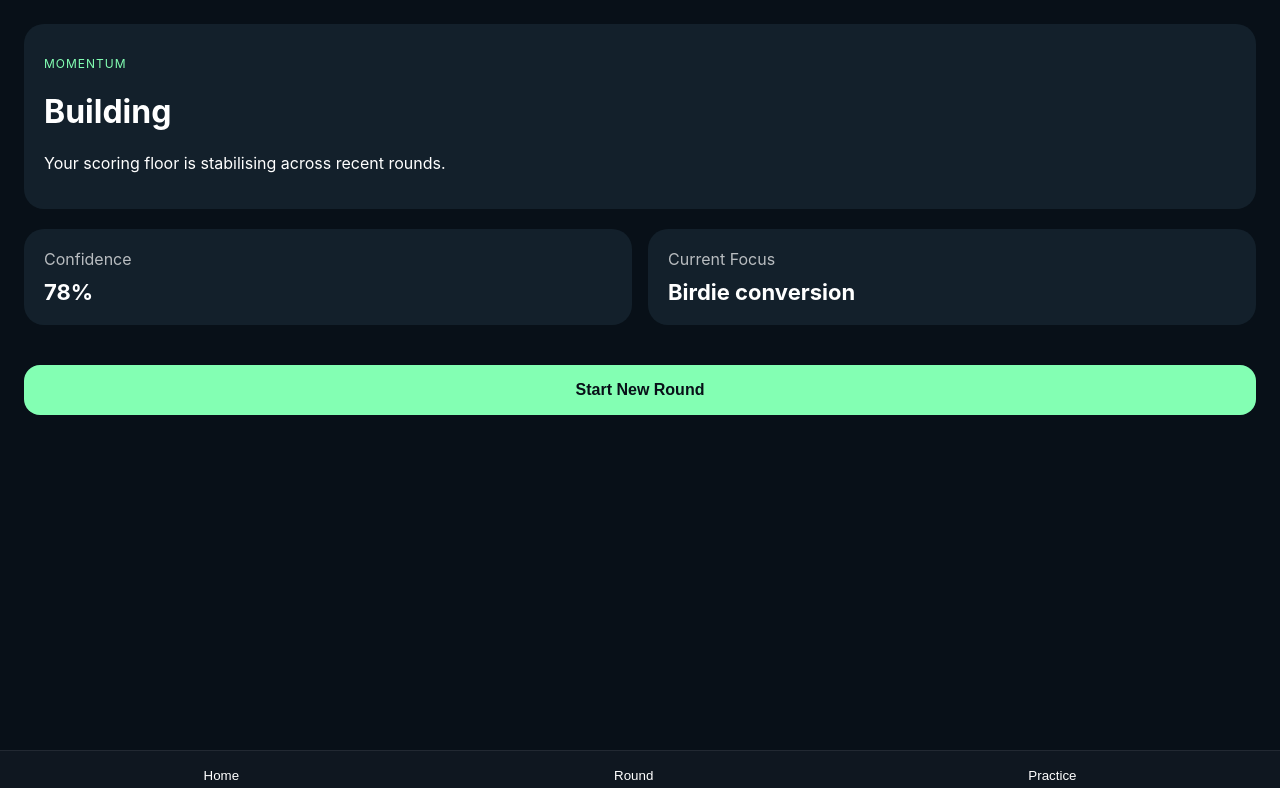
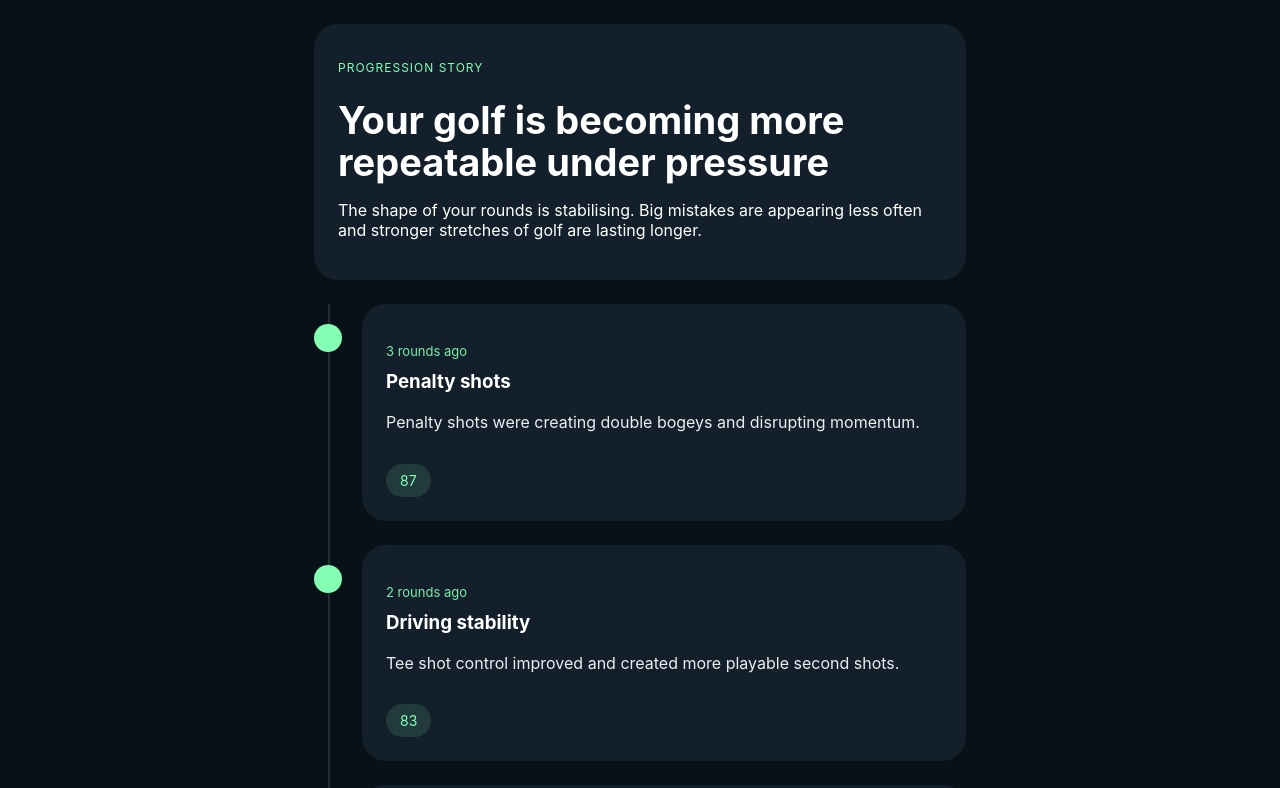
Before and after one commit to 1Kevin-Curtis/Lop-MVP, a React (Vite) app: page / in a window 1280 px wide. Shown: the top 788 px of the page. Built offline with nearby package versions, Linux system fonts and the light colour scheme.

Commit message:
Add files via upload

```diff
--- a/index.html
+++ b/index.html
@@ -1,6 +1,6 @@
 
 <!DOCTYPE html>
-<html lang="en">
+<html>
   <head>
     <meta charset="UTF-8" />
     <meta name="viewport" content="width=device-width, initial-scale=1.0" />
--- a/package.json
+++ b/package.json
@@ -1,8 +1,8 @@
 
 {
-  "name": "loop-mvp",
+  "name": "loop-dynamic-timeline",
   "private": true,
-  "version": "1.0.0",
+  "version": "1.4.0",
   "type": "module",
   "scripts": {
     "dev": "vite",
--- a/src/App.jsx
+++ b/src/App.jsx
@@ -1,68 +1,29 @@
 
-import { useState } from "react";
 import HomeScreen from "./screens/HomeScreen";
-import CourseSetupScreen from "./screens/CourseSetupScreen";
-import CaptureRoundScreen from "./screens/CaptureRoundScreen";
-import RoundCompleteScreen from "./screens/RoundCompleteScreen";
-import PracticeScreen from "./screens/PracticeScreen";
-import BottomNav from "./components/BottomNav";
 
 export default function App() {
-  const [screen, setScreen] = useState("home");
+  const rounds = [
+    {
+      score: 87,
+      focus: "Penalty shots",
+      summary: "Penalty shots were creating double bogeys and disrupting momentum."
+    },
+    {
+      score: 83,
+      focus: "Driving stability",
+      summary: "Tee shot control improved and created more playable second shots."
+    },
+    {
+      score: 81,
+      focus: "Approach distance control",
+      summary: "Approach play became the main separator between good holes and scoring holes."
+    },
+    {
+      score: 79,
+      focus: "Birdie conversion",
+      summary: "You are now creating enough chances to score lower more consistently."
+    }
+  ];
 
-  const [roundData, setRoundData] = useState({
-    course: "Sunningdale",
-    tees: "White",
-    holes: [],
-    scoreHistory: [84, 82, 81, 79]
-  });
-
-  const startRound = (course, tees) => {
-    setRoundData(prev => ({
-      ...prev,
-      course,
-      tees,
-      holes: []
-    }));
-
-    setScreen("capture");
-  };
-
-  const completeRound = (holes) => {
-    const totalScore = holes.reduce((sum, h) => sum + h.score, 0);
-
-    setRoundData(prev => ({
-      ...prev,
-      holes,
-      scoreHistory: [...prev.scoreHistory, totalScore]
-    }));
-
-    setScreen("complete");
-  };
-
-  return (
-    <div className="app-shell">
-      {screen === "home" && (
-        <HomeScreen roundData={roundData} onStart={() => setScreen("setup")} />
-      )}
-
-      {screen === "setup" && (
-        <CourseSetupScreen onStart={startRound} />
-      )}
-
-      {screen === "capture" && (
-        <CaptureRoundScreen onComplete={completeRound} />
-      )}
-
-      {screen === "complete" && (
-        <RoundCompleteScreen roundData={roundData} />
-      )}
-
-      {screen === "practice" && (
-        <PracticeScreen />
-      )}
-
-      <BottomNav onNavigate={setScreen} />
-    </div>
-  );
+  return <HomeScreen rounds={rounds} />;
 }
--- /dev/null
+++ b/src/features/interpretation/progressionNarratives.js
@@ -0,0 +1,10 @@
+
+export function buildProgressionNarrative(rounds) {
+  const latest = rounds[rounds.length - 1];
+
+  return {
+    title: "Your golf is becoming more repeatable under pressure",
+    text:
+      "The shape of your rounds is stabilising. Big mistakes are appearing less often and stronger stretches of golf are lasting longer."
+  };
+}
--- /dev/null
+++ b/src/features/timeline/timelineEngine.js
@@ -0,0 +1,21 @@
+
+export function buildTimeline(rounds) {
+  return rounds.map((round, index) => {
+    let label;
+
+    if (index === rounds.length - 1) {
+      label = "Now";
+    } else if (index === rounds.length - 2) {
+      label = "Recently";
+    } else {
+      label = `${rounds.length - index - 1} rounds ago`;
+    }
+
+    return {
+      label,
+      score: round.score,
+      focus: round.focus,
+      summary: round.summary
+    };
+  });
+}
--- a/src/screens/HomeScreen.jsx
+++ b/src/screens/HomeScreen.jsx
@@ -1,32 +1,53 @@
 
-import { buildProgressionStory } from "../features/progress/progressionEngine";
+import { buildTimeline } from "../features/timeline/timelineEngine";
+import { buildProgressionNarrative } from "../features/interpretation/progressionNarratives";
 
-export default function HomeScreen({ roundData, onStart }) {
-  const story = buildProgressionStory(roundData.scoreHistory);
+export default function HomeScreen({ rounds }) {
+  const timeline = buildTimeline(rounds);
+
+  const narrative = buildProgressionNarrative(rounds);
 
   return (
     <div className="screen">
       <div className="hero-card">
-        <p className="eyebrow">Momentum</p>
-        <h1>{story.momentum}</h1>
-        <p>{story.summary}</p>
+        <p className="eyebrow">Progression Story</p>
+
+        <h1>{narrative.title}</h1>
+
+        <p>{narrative.text}</p>
       </div>
 
-      <div className="metric-grid">
-        <div className="metric-card">
-          <span>Confidence</span>
-          <strong>{story.confidence}%</strong>
-        </div>
+      <div className="timeline-wrapper">
+        {timeline.map((item, index) => (
+          <div className="timeline-item" key={index}>
+            <div className="timeline-marker" />
 
-        <div className="metric-card">
-          <span>Current Focus</span>
-          <strong>{story.focus}</strong>
-        </div>
+            <div className="timeline-content">
+              <p className="timeline-label">{item.label}</p>
+
+              <h3>{item.focus}</h3>
+
+              <p>{item.summary}</p>
+
+              <span className="score-pill">
+                {item.score}
+              </span>
+            </div>
+          </div>
+        ))}
       </div>
 
-      <button className="primary-button" onClick={onStart}>
-        Start New Round
-      </button>
+      <div className="focus-card">
+        <p className="eyebrow">Emerging Next Challenge</p>
+
+        <h2>
+          Turn strong approach play into lower scoring rounds
+        </h2>
+
+        <p>
+          The next scoring leap is likely to come from converting more opportunities inside realistic birdie range.
+        </p>
+      </div>
     </div>
   );
 }
--- a/src/styles/global.css
+++ b/src/styles/global.css
@@ -12,35 +12,28 @@ body {
 
 .screen {
   padding: 24px;
-  padding-bottom: 100px;
+  padding-bottom: 80px;
+  max-width: 700px;
+  margin: 0 auto;
 }
 
 .hero-card,
-.card,
-.metric-card,
-.insight-card,
-.next-round-card {
+.focus-card,
+.timeline-content {
   background: #13202b;
-  border-radius: 20px;
-  padding: 20px;
-  margin-bottom: 20px;
+  border-radius: 24px;
+  padding: 24px;
 }
 
-.metric-grid {
-  display: grid;
-  grid-template-columns: 1fr 1fr;
-  gap: 16px;
-  margin-bottom: 20px;
+.hero-card,
+.focus-card {
+  margin-bottom: 24px;
 }
 
-.metric-card span {
-  display: block;
-  opacity: 0.7;
-  margin-bottom: 10px;
-}
-
-.metric-card strong {
-  font-size: 22px;
+.hero-card h1 {
+  font-size: 38px;
+  line-height: 1.1;
+  margin-bottom: 16px;
 }
 
 .eyebrow {
@@ -48,83 +41,73 @@ body {
   text-transform: uppercase;
   font-size: 12px;
   letter-spacing: 1px;
+  margin-bottom: 12px;
 }
 
-.primary-button {
-  width: 100%;
-  padding: 16px;
-  border: none;
-  border-radius: 16px;
-  background: #83ffb3;
-  color: #081018;
-  font-size: 16px;
-  font-weight: 700;
+.timeline-wrapper {
+  position: relative;
+  margin-bottom: 32px;
 }
 
-.bottom-nav {
-  position: fixed;
+.timeline-wrapper::before {
+  content: "";
+  position: absolute;
+  left: 14px;
+  top: 0;
   bottom: 0;
-  width: 100%;
-  display: flex;
-  justify-content: space-around;
-  padding: 16px;
-  background: #0f1720;
-  border-top: 1px solid rgba(255,255,255,0.08);
+  width: 2px;
+  background: rgba(255,255,255,0.12);
 }
 
-.bottom-nav button {
-  background: transparent;
-  border: none;
-  color: white;
+.timeline-item {
+  display: flex;
+  gap: 20px;
+  margin-bottom: 24px;
+  position: relative;
 }
 
-.score-selector {
-  display: flex;
-  justify-content: center;
-  align-items: center;
-  gap: 24px;
-  margin: 40px 0;
+.timeline-marker {
+  width: 28px;
+  height: 28px;
+  border-radius: 50%;
+  background: #83ffb3;
+  margin-top: 20px;
+  flex-shrink: 0;
+  z-index: 2;
 }
 
-.score-selector button {
-  width: 60px;
-  height: 60px;
-  border-radius: 50%;
-  border: none;
-  font-size: 28px;
+.timeline-content {
+  flex: 1;
 }
 
-.score-number {
-  font-size: 64px;
-  font-weight: 700;
+.timeline-label {
+  color: #83ffb3;
+  font-size: 13px;
+  margin-bottom: 8px;
 }
 
-.tag-grid {
-  display: flex;
-  flex-wrap: wrap;
-  gap: 12px;
+.timeline-content h3 {
+  margin-top: 0;
+  margin-bottom: 12px;
+  line-height: 1.3;
 }
 
-.tag-grid button {
-  flex: 1 1 40%;
-  padding: 16px;
-  border-radius: 16px;
-  border: 1px solid rgba(255,255,255,0.08);
-  background: rgba(255,255,255,0.05);
-  color: white;
+.timeline-content p {
+  line-height: 1.6;
+  opacity: 0.92;
 }
 
-.active-tag {
-  background: #83ffb3 !important;
-  color: #081018 !important;
-  font-weight: 700;
+.score-pill {
+  display: inline-block;
+  margin-top: 12px;
+  background: rgba(131,255,179,0.12);
+  color: #83ffb3;
+  padding: 8px 14px;
+  border-radius: 999px;
+  font-size: 14px;
 }
 
-select {
-  width: 100%;
-  padding: 14px;
-  margin-top: 8px;
-  margin-bottom: 18px;
-  border-radius: 12px;
-  border: none;
+.focus-card h2 {
+  line-height: 1.3;
+  margin-top: 0;
 }
```
Also changed, not shown: 1 other file (tests, documents, lock files or other folders).
